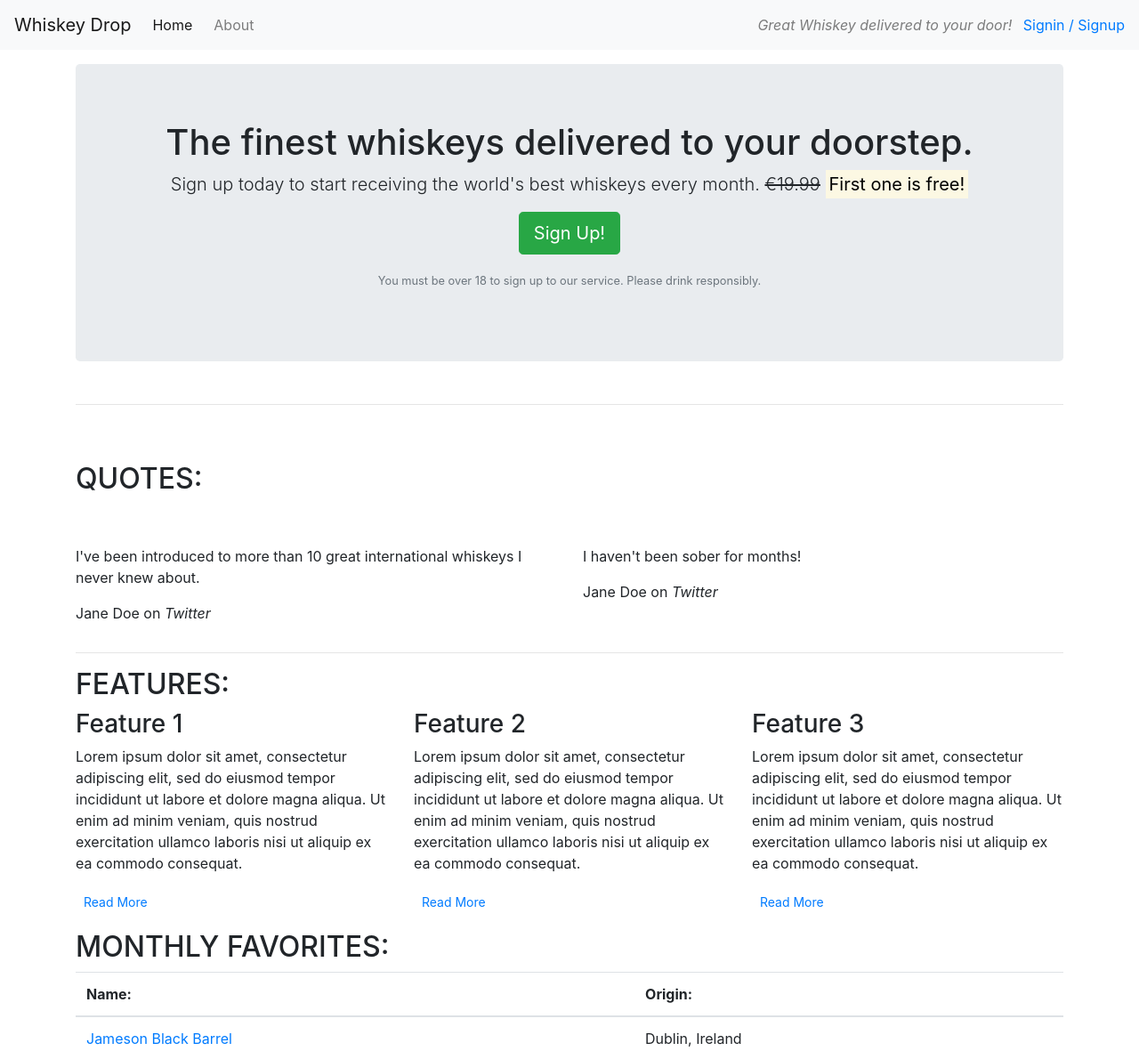
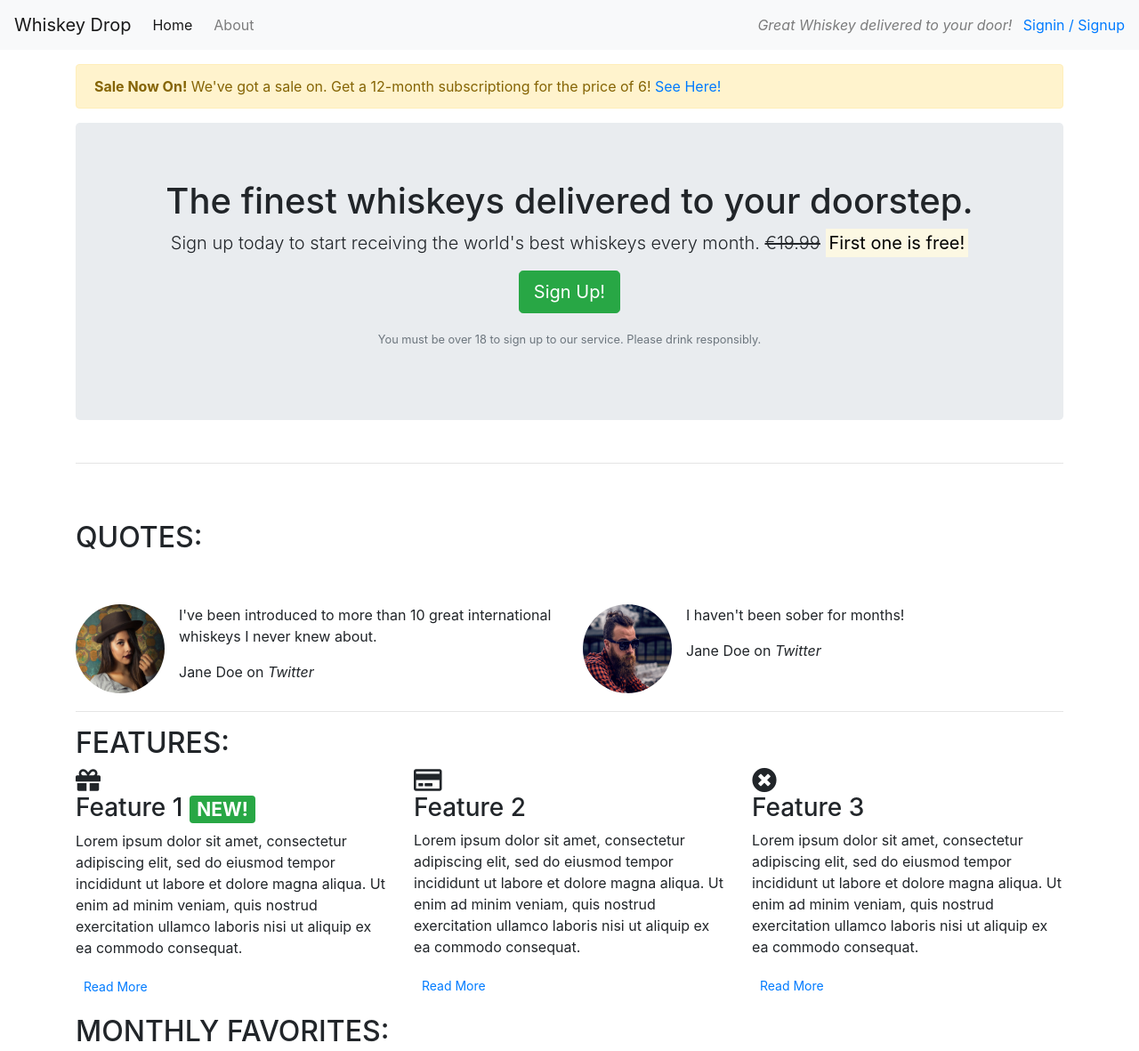
Before and after one commit to babyoblong/bootstrap, a plain HTML site: page index.html in a window 1280 px wide. Shown: the top 1181 px of the page at 89% size. Drawn offline with nearby package versions, Linux system fonts and the light colour scheme.

Commit message:
update: added img/responsive thumbnails

```diff
--- a/index.html
+++ b/index.html
@@ -6,6 +6,8 @@
     <meta name="viewport" content="width=device-width, initial-scale=1.0">
     <title>Whiskey Drop | Taste a new whiskey every month</title>
     <link rel="stylesheet" href="https://maxcdn.bootstrapcdn.com/bootstrap/4.1.3/css/bootstrap.min.css">
+    <link rel="stylesheet" href="https://use.fontawesome.com/releases/v5.6.1/css/all.css"
+        integrity="sha384-gfdkjb5BdAXd+lj+gudLWI+BXq4IuLW5IT+brZEZsLFm++aCMlF1V92rMkPaX4PP" crossorigin="anonymous">
 </head>
 
 <body>
@@ -22,15 +24,23 @@
         </div>
     </nav>
     <article class="container mt-3">
+        <div class="row d-none d-sm-block">
+            <div class="col-12">
+                <div class="alert alert-warning"><strong>Sale Now On!</strong> We've got a sale on. Get a 12-month
+                    subscriptiong for the price of 6! <a href="">See Here!</a></div>
+            </div>
+        </div>
         <!-- Callout -->
         <div class="row">
             <div class="col-12">
                 <section class="callout jumbotron text-center">
                     <h1>The finest whiskeys delivered to your doorstep.</h1>
-                    <p class="lead">Sign up today to start receiving the world's best whiskeys every month. <s class="d-none d-sm-inline">€19.99</s>
+                    <p class="lead">Sign up today to start receiving the world's best whiskeys every month. <s
+                            class="d-none d-sm-inline">€19.99</s>
                         <span class="d-inline d-sm-none"><br></span><strong><mark>First one is free!</mark></strong></p>
                     <p><button class="btn btn-lg btn-success">Sign Up!</button></p>
-                    <p class="text-muted"><small>You must be over 18 to sign up to our service. Please drink responsibly.</small></p>
+                    <p class="text-muted"><small>You must be over 18 to sign up to our service. Please drink
+                            responsibly.</small></p>
                 </section>
             </div>
         </div>
@@ -46,16 +56,33 @@
             </div>
             <div class="row">
                 <div class="col-12 col-md-6">
+                    <div class="media">
+                        <div class="d-none d-sm-block">
+                            <img src="assets/img/girl-image.png" alt="Image of a girl" class="rounded-circle mr-3"
+                                height="100" width="100">
+                        </div>
+                        <div class="media-body">
                             <blockquote class="quote">
-                <p>I've been introduced to more than 10 great international whiskeys I never knew about.</p>
+                                <p>I've been introduced to more than 10 great international whiskeys I never knew about.
+                                </p>
                                 <footer>Jane Doe on <cite title="Twitter">Twitter</cite></footer>
                             </blockquote>
                         </div>
+                    </div>
+                </div>
                 <div class="col-12 col-md-6">
+                    <div class="media">
+                        <div class="d-none d-sm-block">
+                            <img src="assets/img/guy-image.png" alt="Image of a girl" class="rounded-circle mr-3"
+                                height="100" width="100">
+                        </div>
+                        <div class="media-body">
                             <blockquote class="quote">
                                 <p>I haven't been sober for months!</p>
                                 <footer>Jane Doe on <cite title="Twitter">Twitter</cite></footer>
                             </blockquote>
+                        </div>
+                    </div>
                 </div>
             </div>
         </section>
@@ -72,22 +99,29 @@
             <div class="row">
                 <div class="col-12 col-md-6 col-lg-4">
                     <div class="feature">
-                    <h3>Feature 1</h3>
-                    <p>Lorem ipsum dolor sit amet, consectetur adipiscing elit, sed do eiusmod tempor incididunt ut labore et dolore magna aliqua. Ut enim ad minim veniam, quis nostrud exercitation ullamco laboris nisi ut aliquip ex ea commodo consequat.</p>
+                        <h3><i class="fas fa-gift d-none d-sm-block"></i> Feature 1 <span
+                                class="badge badge-success">NEW!</span> </h3>
+                        <p>Lorem ipsum dolor sit amet, consectetur adipiscing elit, sed do eiusmod tempor incididunt ut
+                            labore et dolore magna aliqua. Ut enim ad minim veniam, quis nostrud exercitation ullamco
+                            laboris nisi ut aliquip ex ea commodo consequat.</p>
                         <p><a class="btn btn-sm btn-default" href="">Read More</a></p>
                     </div>
                 </div>
                 <div class="col-12 col-md-6 col-lg-4">
                     <div class="feature">
-                    <h3>Feature 2</h3>
-                    <p>Lorem ipsum dolor sit amet, consectetur adipiscing elit, sed do eiusmod tempor incididunt ut labore et dolore magna aliqua. Ut enim ad minim veniam, quis nostrud exercitation ullamco laboris nisi ut aliquip ex ea commodo consequat.</p>
+                        <h3><i class="far fa-credit-card d-none d-sm-block"></i> Feature 2</h3>
+                        <p>Lorem ipsum dolor sit amet, consectetur adipiscing elit, sed do eiusmod tempor incididunt ut
+                            labore et dolore magna aliqua. Ut enim ad minim veniam, quis nostrud exercitation ullamco
+                            laboris nisi ut aliquip ex ea commodo consequat.</p>
                         <p><a class="btn btn-sm btn-default" href="">Read More</a></p>
                     </div>
                 </div>
                 <div class="col-12 d-md-none d-lg-block col-lg-4">
                     <div class="feature">
-                <h3>Feature 3</h3>
-                <p>Lorem ipsum dolor sit amet, consectetur adipiscing elit, sed do eiusmod tempor incididunt ut labore et dolore magna aliqua. Ut enim ad minim veniam, quis nostrud exercitation ullamco laboris nisi ut aliquip ex ea commodo consequat.</p>
+                        <h3><i class="fas fa-times-circle d-none d-sm-block"></i> Feature 3</h3>
+                        <p>Lorem ipsum dolor sit amet, consectetur adipiscing elit, sed do eiusmod tempor incididunt ut
+                            labore et dolore magna aliqua. Ut enim ad minim veniam, quis nostrud exercitation ullamco
+                            laboris nisi ut aliquip ex ea commodo consequat.</p>
                         <p><a class="btn btn-sm btn-default" href="">Read More</a></p>
                     </div>
                 </div>
```
Also changed, not shown: assets/img/girl-image.png (added), assets/img/guy-image.png (added). Lines whose indentation alone changed are shown as unchanged.
